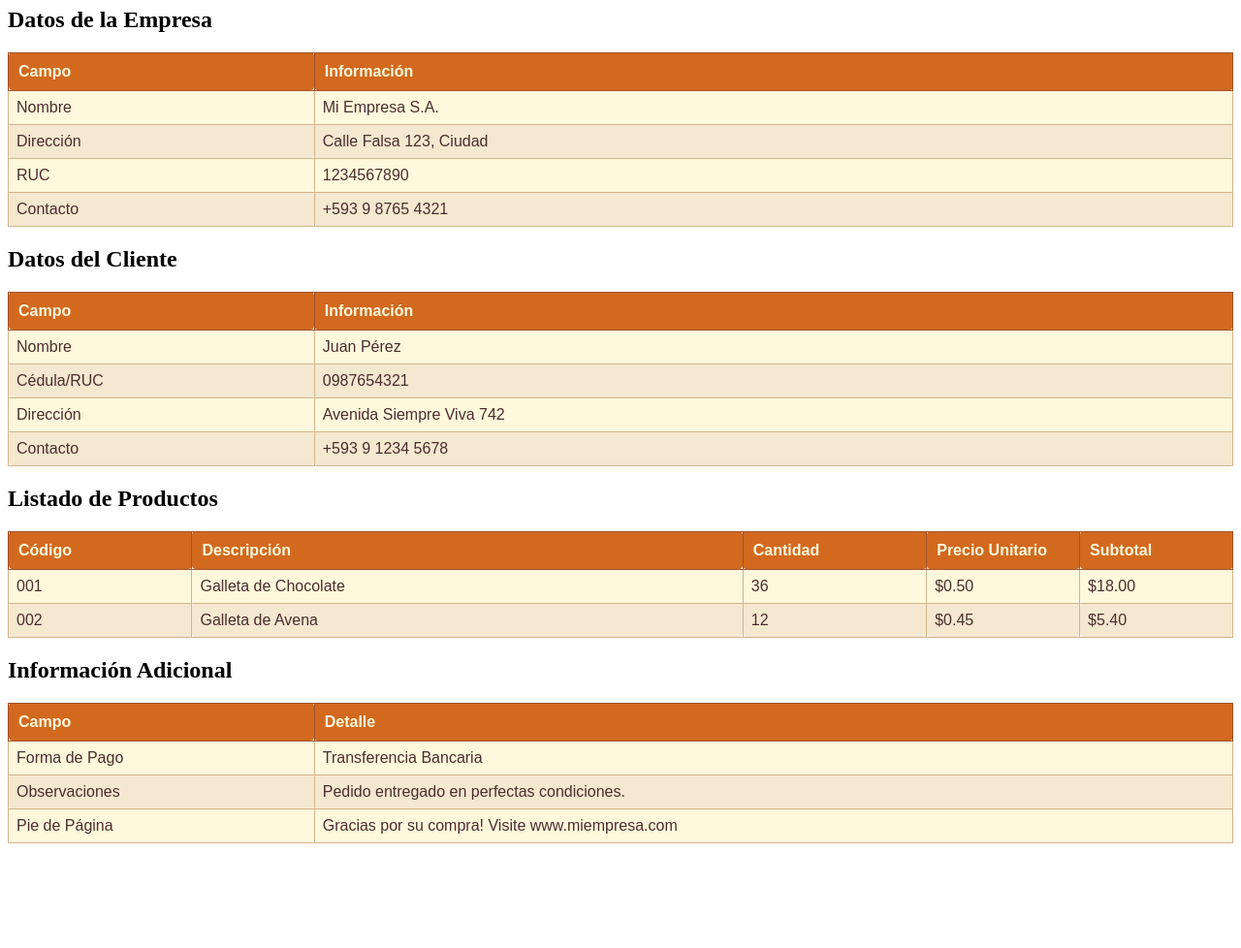
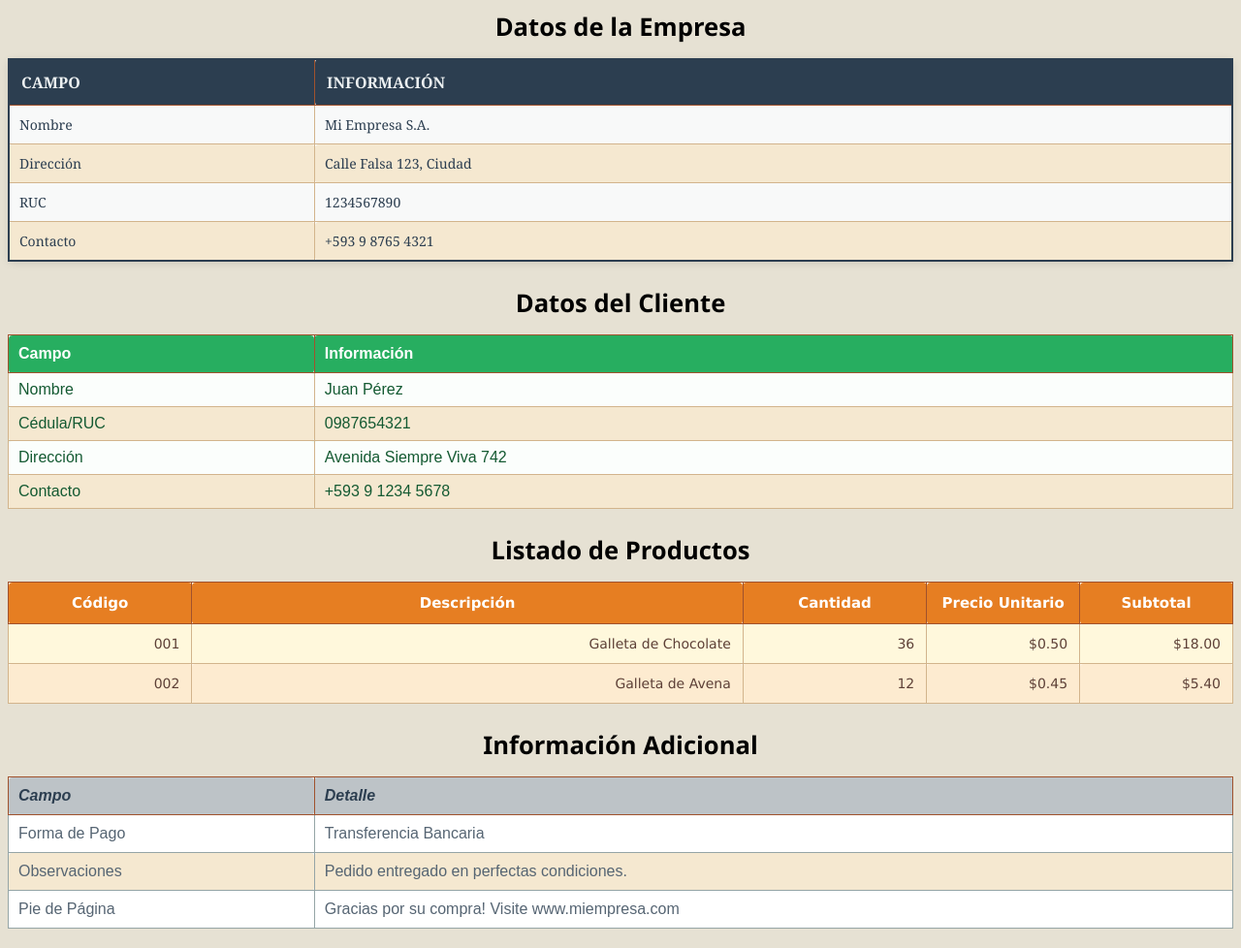
Before and after one commit to Dennis-Andrade/Desarrollo-de-Interfaz-Web-de-Factura, a plain HTML site: page Factura_DreamCookies/index.html in a window 1280 px wide. Shown: the part 73-1051 px from the top of the page at 97% size. Before the commit the page ends 963 px from the top, so only its background shows below. Drawn offline with Linux system fonts and the light colour scheme.

Commit message:
Culminacion de los estilos
Se termino de crear los estilos unicos para cada tabla de la actividad

```diff
--- a/Factura_DreamCookies/styles.css
+++ b/Factura_DreamCookies/styles.css
@@ -1,3 +1,14 @@
+body {
+  background-color: #e6e1d3;
+}
+
+h2 {
+  text-align: center;
+  margin: 25px 0 15px;
+  font-family: 'Segoe UI', Tahoma, sans-serif;
+  font-size: 1.6rem;
+}
+
 table {
   width: 100%;
   border-collapse: collapse;
@@ -33,3 +44,100 @@ th:nth-child(2), td:nth-child(2) { width: 45%; }
 th:nth-child(3), td:nth-child(3) { width: 15%; }
 th:nth-child(4), td:nth-child(4) { width: 12.5%; }
 th:nth-child(5), td:nth-child(5) { width: 12.5%; }
+
+table:nth-of-type(1) {
+  border: 2px solid #2C3E50;
+  border-radius: 6px;
+  box-shadow: 0 2px 8px rgba(0,0,0,0.1);
+  background-color: #FBFCFC;
+}
+table:nth-of-type(1) th {
+  background-color: #2C3E50;
+  color: #ECF0F1;
+  font-family: 'Georgia', serif;
+  font-size: 16px;
+  text-transform: uppercase;
+  padding: 12px;
+  text-align: left;
+}
+table:nth-of-type(1) td {
+  background-color: #F8F9F9;
+  color: #2C3E50;
+  font-family: 'Georgia', serif;
+  font-size: 14px;
+  padding: 10px;
+  text-align: left;
+}
+
+table:nth-of-type(2) {
+  border: 1px dashed #27AE60;
+  border-radius: 4px;
+  background-color: #E9F7EF;
+}
+table:nth-of-type(2) th {
+  background-color: #27AE60;
+  color: #FFFFFF;
+  font-family: 'Arial', sans-serif;
+  font-weight: bold;
+  padding: 10px;
+  text-align: left;
+}
+table:nth-of-type(2) td {
+  background-color: #FBFEFC;
+  color: #145A32;
+  padding: 8px 10px;
+  text-align: left;
+}
+
+table:nth-of-type(3) {
+  border: 1px solid #E67E22;
+  border-radius: 4px;
+  background-color: #FEF5E7;
+}
+table:nth-of-type(3) th {
+  background-color: #E67E22;
+  color: #FFFFFF;
+  font-family: 'Verdana', sans-serif;
+  font-size: 15px;
+  padding: 12px;
+  text-align: center;
+}
+table:nth-of-type(3) td {
+  color: #5D4037;
+  font-family: 'Verdana', sans-serif;
+  font-size: 14px;
+  padding: 12px;
+  text-align: right;
+}
+table:nth-of-type(3) tbody tr:nth-child(odd) td {
+  background-color: #FDEBD0;
+}
+
+table:nth-of-type(4) {
+  border: none;
+  border-radius: 4px;
+  background-color: #F4F6F7;
+}
+table:nth-of-type(4) th {
+  background-color: #BDC3C7;
+  color: #2C3E50;
+  font-style: italic;
+  font-family: 'Arial', sans-serif;
+  padding: 10px;
+  text-align: left;
+}
+table:nth-of-type(4) td {
+  background-color: #FFFFFF;
+  color: #566573;
+  padding: 10px;
+  font-family: 'Arial', sans-serif;
+  text-align: left;
+  border: 1px solid #95A5A6;
+}
+
+th {
+  border: 1px solid #A0522D;
+}
+td {
+  border: 1px solid #D2B48C;
+}
```
